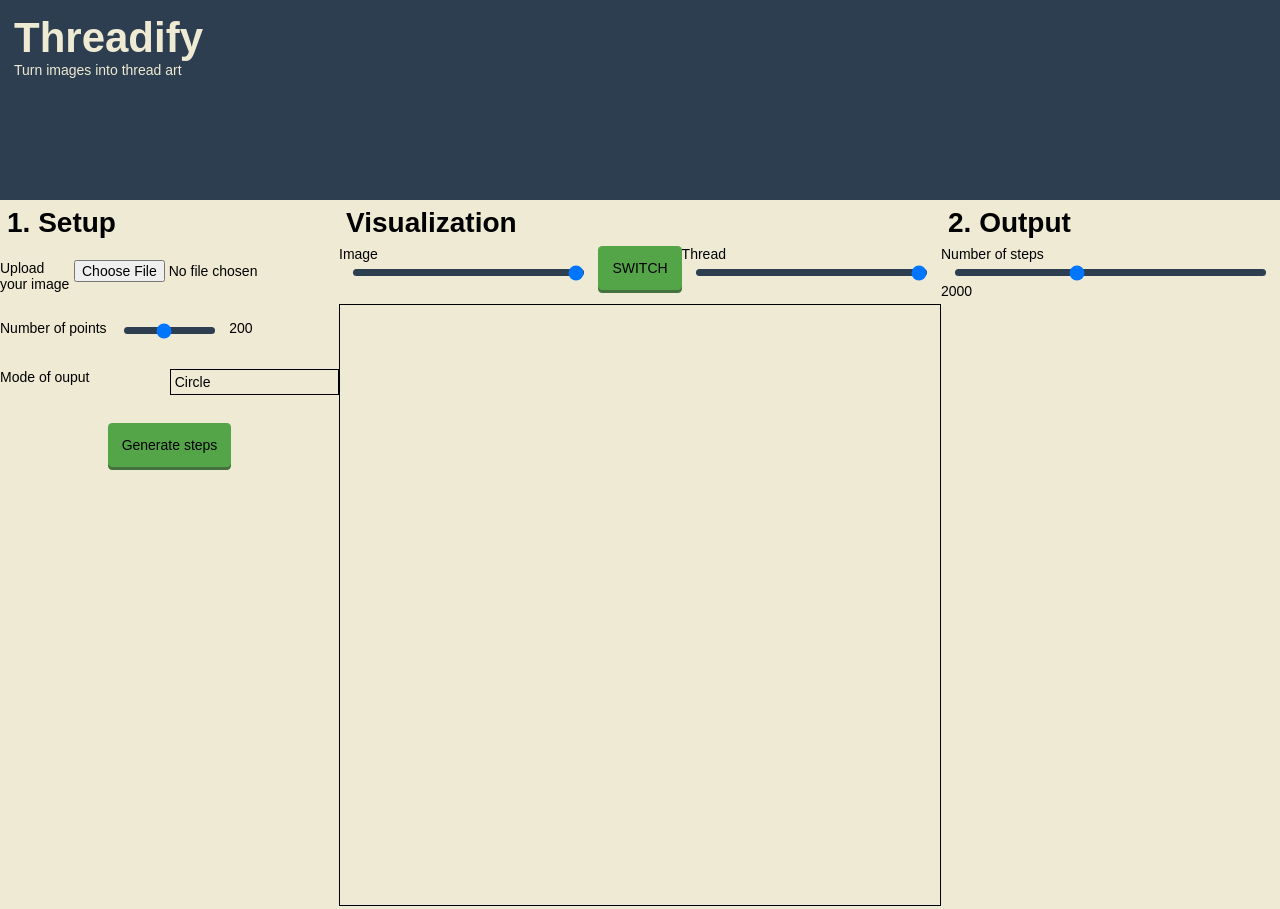
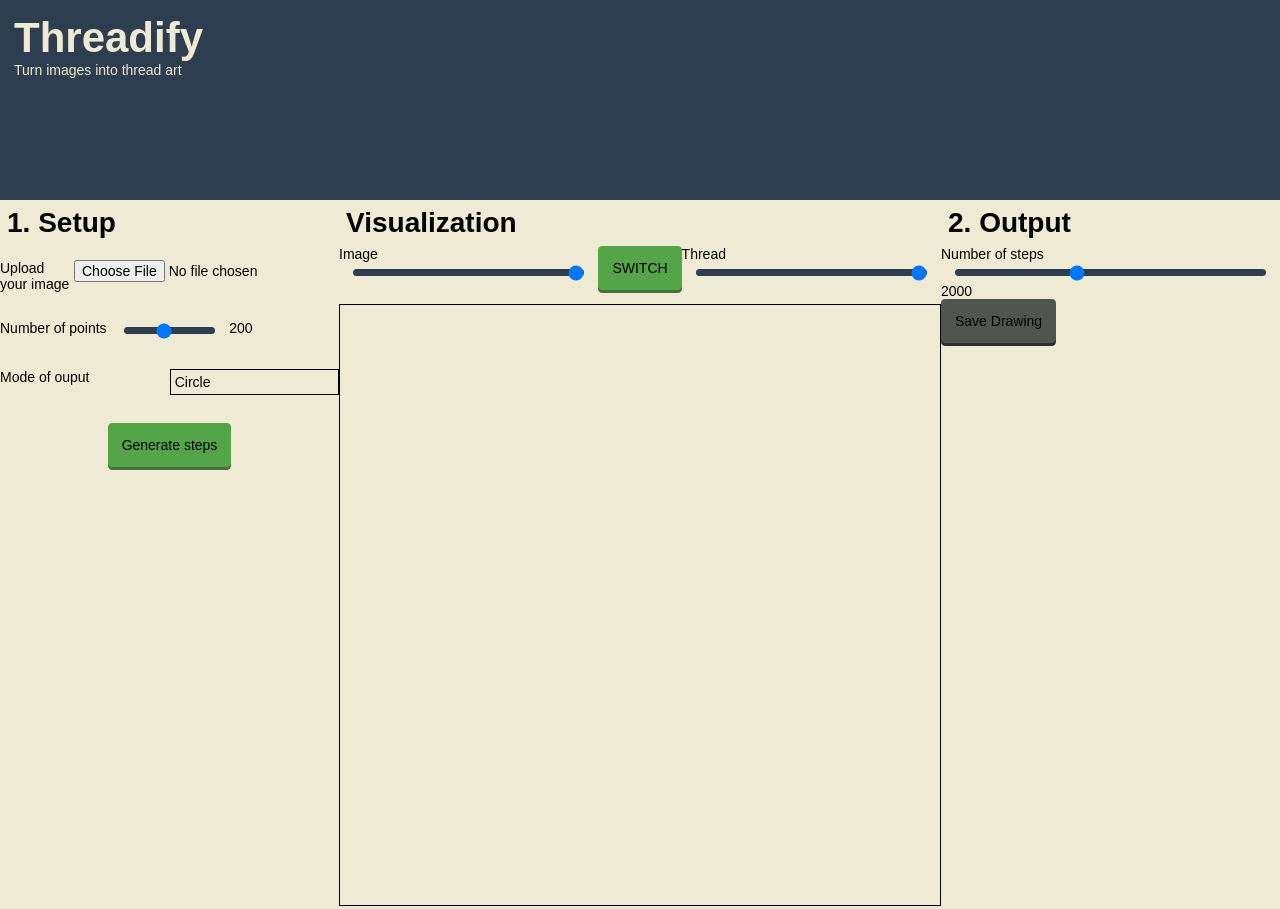
Before and after one commit to JeanChristopheM/threadify, a React (Vite) app: page / in a window 1280 px wide. Built offline with nearby package versions, Linux system fonts and the light colour scheme; a web font is replaced by a local one.

Commit message:
added download functionality

```diff
--- a/src/components/Main/OutputSection/index.tsx
+++ b/src/components/Main/OutputSection/index.tsx
@@ -1,11 +1,38 @@
-import React from "react";
-import { DEFAULT_ITERATIONS } from "../../../utils/constants";
+import React, { useEffect, useState } from "react";
+import Line from "../../../entities/Line";
+import {
+  DEFAULT_CANVAS_HEIGHT,
+  DEFAULT_CANVAS_WIDTH,
+  DEFAULT_ITERATIONS,
+} from "../../../utils/constants";
+import { drawLines } from "../../../utils/functions";
 
 type IOutputSectionProps = {
   setIterations: (iterations: number) => void;
+  steps: number[];
+  lines: Map<number, Line>;
+  iterations: number;
 };
 
-const OutputSection = ({ setIterations }: IOutputSectionProps) => {
+const OutputSection = ({
+  setIterations,
+  steps,
+  lines,
+  iterations,
+}: IOutputSectionProps) => {
+  //. State
+  //. -----
+  const [downloadDisabled, setDownloadDisabled] = useState<boolean>(true);
+
+  //. Effects
+  //. -------
+  useEffect(() => {
+    if (steps.length && lines.size && iterations) setDownloadDisabled(false);
+    else setDownloadDisabled(true);
+  }, [steps, lines, iterations]);
+
+  //. Handlers
+  //. --------
   const handleChangeIterations = (e: React.ChangeEvent) => {
     const target = e.target as HTMLInputElement;
     if (target.parentElement) {
@@ -17,6 +44,33 @@ const OutputSection = ({ setIterations }: IOutputSectionProps) => {
     }
     setIterations(Number(target.value));
   };
+
+  const handleSave = () => {
+    const tempCanvas = document.createElement("canvas");
+    tempCanvas.width = DEFAULT_CANVAS_WIDTH;
+    tempCanvas.height = DEFAULT_CANVAS_HEIGHT;
+    const tempCtx = tempCanvas.getContext("2d");
+    if (!tempCtx) return;
+    tempCtx.fillStyle = "white";
+    tempCtx.arc(
+      DEFAULT_CANVAS_WIDTH / 2,
+      DEFAULT_CANVAS_HEIGHT / 2,
+      DEFAULT_CANVAS_WIDTH / 2,
+      0,
+      2 * Math.PI
+    );
+    tempCtx.fill();
+    drawLines(steps, lines, tempCtx, 10, iterations, "#000", true);
+
+    const link = document.createElement("a");
+    link.download = "thread.png";
+    link.href = tempCanvas.toDataURL();
+    link.click();
+    link.remove();
+  };
+
+  //. Return
+  //. ------
   return (
     <section className="mainSection--output">
       <div className="sectionHeader">
@@ -36,6 +90,11 @@ const OutputSection = ({ setIterations }: IOutputSectionProps) => {
         </div>
         <span>{DEFAULT_ITERATIONS}</span>
       </div>
+      <div className="formGroup">
+        <button type="button" onClick={handleSave} disabled={downloadDisabled}>
+          Save Drawing
+        </button>
+      </div>
     </section>
   );
 };
--- a/src/components/Main/index.tsx
+++ b/src/components/Main/index.tsx
@@ -114,7 +114,7 @@ const Main = () => {
           setPointsAmount={setPointsAmount}
         />
         <CanvasSection ref={canvasesRef} />
-        <OutputSection setIterations={setIterations} />
+        <OutputSection setIterations={setIterations} steps={steps} lines={lines} iterations={iterations} />
       </div>
     </main>
   );
--- a/src/style/_variables.scss
+++ b/src/style/_variables.scss
@@ -1,8 +1,11 @@
 $defaultFontSize: 14px;
 $clr-bg: #2d3e50;
 $clr-main: #eeead3;
+
 $clr-accent: #53a548;
 $clr-accent-dark: #45713f;
+$clr-accent-disabled: #50564f;
+$clr-accent-dark-disabled: #2d2f2c;
 
 @function rem($multiplier) {
   @return (14 * $multiplier) * 1px;
--- a/src/style/main.scss
+++ b/src/style/main.scss
@@ -46,7 +46,6 @@ main {
 button {
   padding: 1rem;
   border-radius: 0.3rem;
-  background-color: $clr-accent;
   display: flex;
   justify-content: center;
   max-width: max-content;
@@ -54,6 +53,7 @@ button {
   cursor: pointer;
   z-index: 0;
   transform: translateY(0);
+  background-color: $clr-accent;
   box-shadow: 0 3px 0 0 $clr-accent-dark;
   @media (hover: hover) {
     &:hover {
@@ -64,6 +64,15 @@ button {
   &:active {
     transform: translateY(3px);
     box-shadow: 0 0px 0 0 $clr-accent-dark;
+  }
+  &:disabled {
+    background-color: $clr-accent-disabled;
+    box-shadow: 0 3px 0 0 $clr-accent-dark-disabled;
+    cursor: not-allowed;
+    &:hover {
+      transform: none;
+      box-shadow: 0 3px 0 0 $clr-accent-dark-disabled;
+    }
   }
 }
 .inputRange_container {
```
